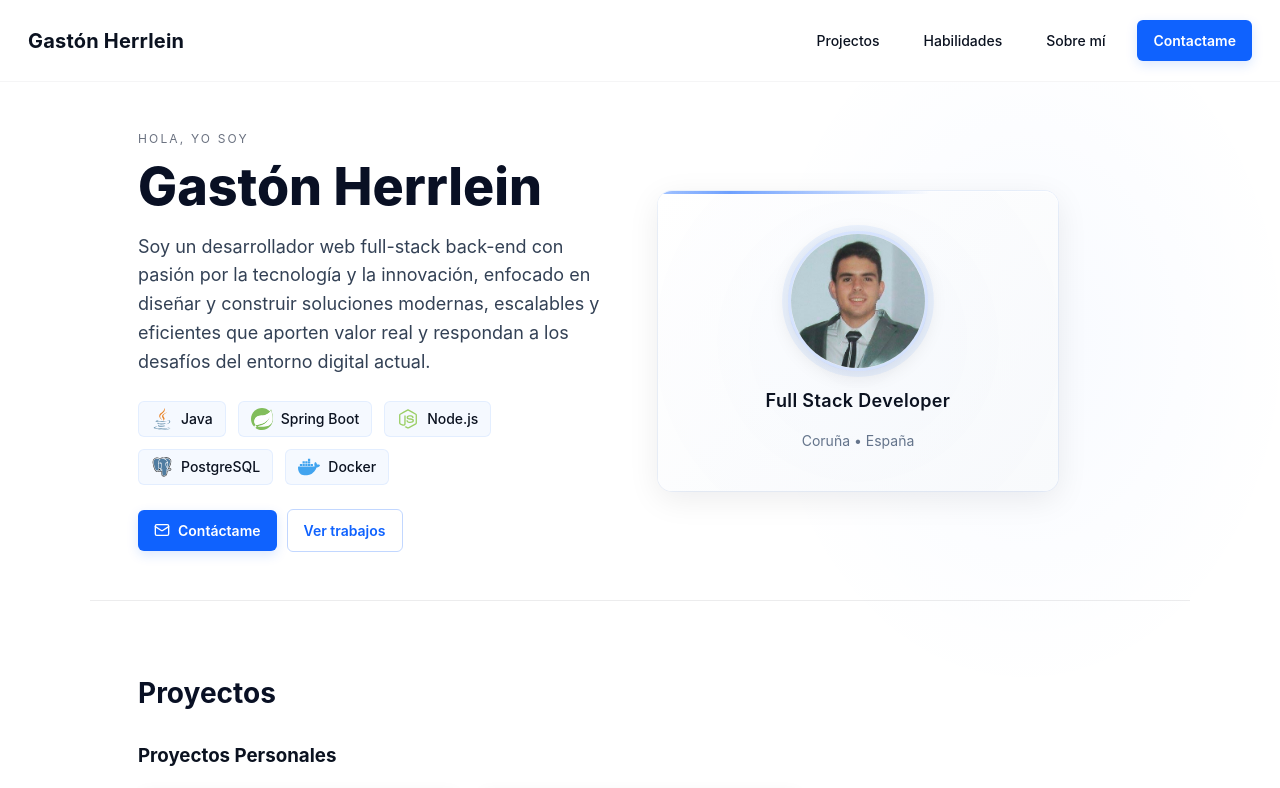
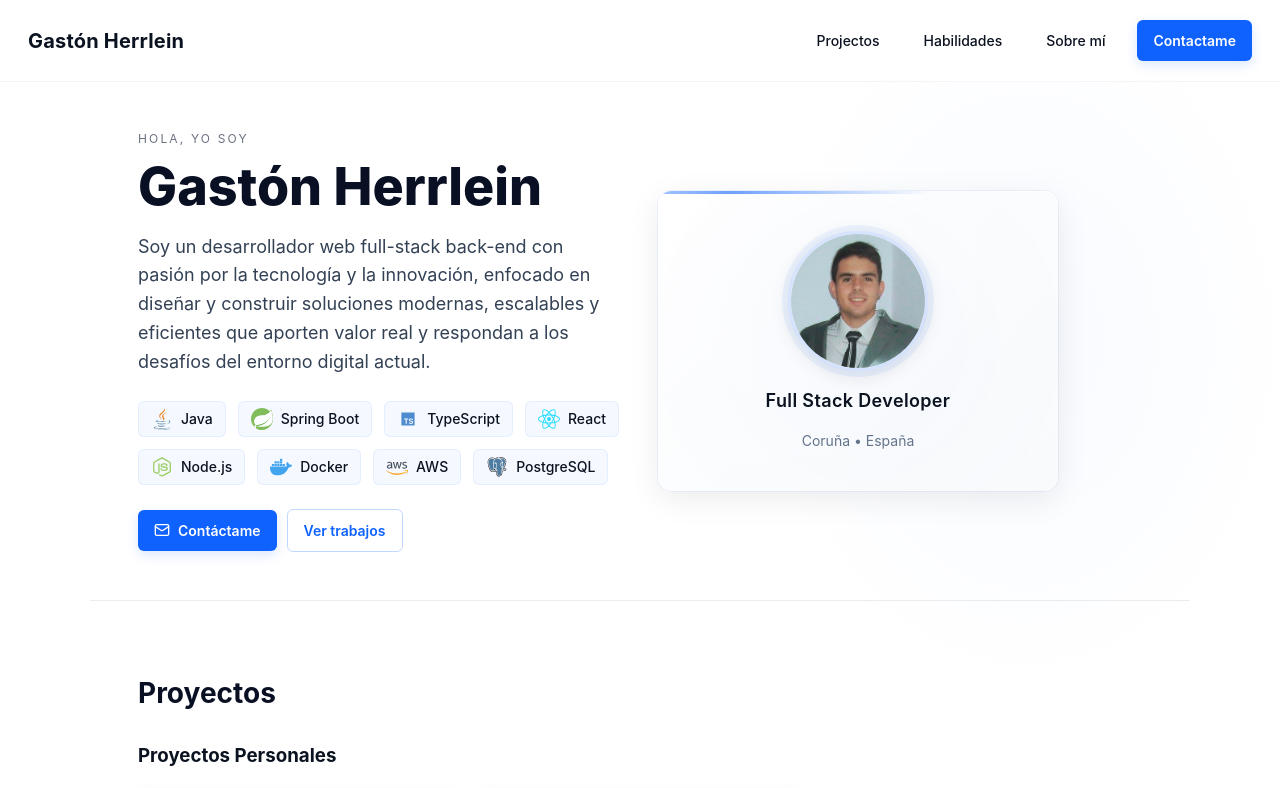
Before and after one commit to Gaston-Herrlein/portfolio, a React (Vite) app: page / in a window 1280 px wide. Shown: the top 788 px of the page. Built offline with nearby package versions, Linux system fonts and the light colour scheme.

Commit message:
feat(hero): add TypeScript and React to tech stack

```diff
--- a/src/components/hero.tsx
+++ b/src/components/hero.tsx
@@ -6,13 +6,19 @@ import SpringIcon from "../assets/spring-svgrepo.svg";
 import NodeIcon from "../assets/node-svgrepo.svg";
 import DockerIcon from "../assets/docker-svgrepo.svg";
 import PostgresIcon from "../assets/pgsql-svgrepo.svg";
+import TypescriptIcon from "../assets/typeScript-svgrepo.svg";
+import ReactIcon from "../assets/react-svgrepo.svg"
+import AwsIcon from "../assets/aws-svgrepo-com.svg"
 
 const TECH_STACK = [
   { icon: JavaIcon, name: "Java", alt: "Java" },
   { icon: SpringIcon, name: "Spring Boot", alt: "Spring Boot" },
+  { icon: TypescriptIcon, name: "TypeScript", alt: "TypeScript" },
+  { icon: ReactIcon, name: "React", alt: "React" },
   { icon: NodeIcon, name: "Node.js", alt: "Node.js" },
+  { icon: DockerIcon, name: "Docker", alt: "Docker" },
+  { icon: AwsIcon, name: "AWS", alt: "AWS"},
   { icon: PostgresIcon, name: "PostgreSQL", alt: "PostgreSQL" },
-  { icon: DockerIcon, name: "Docker", alt: "Docker" },
 ];
 
 const Hero = () => {
```
